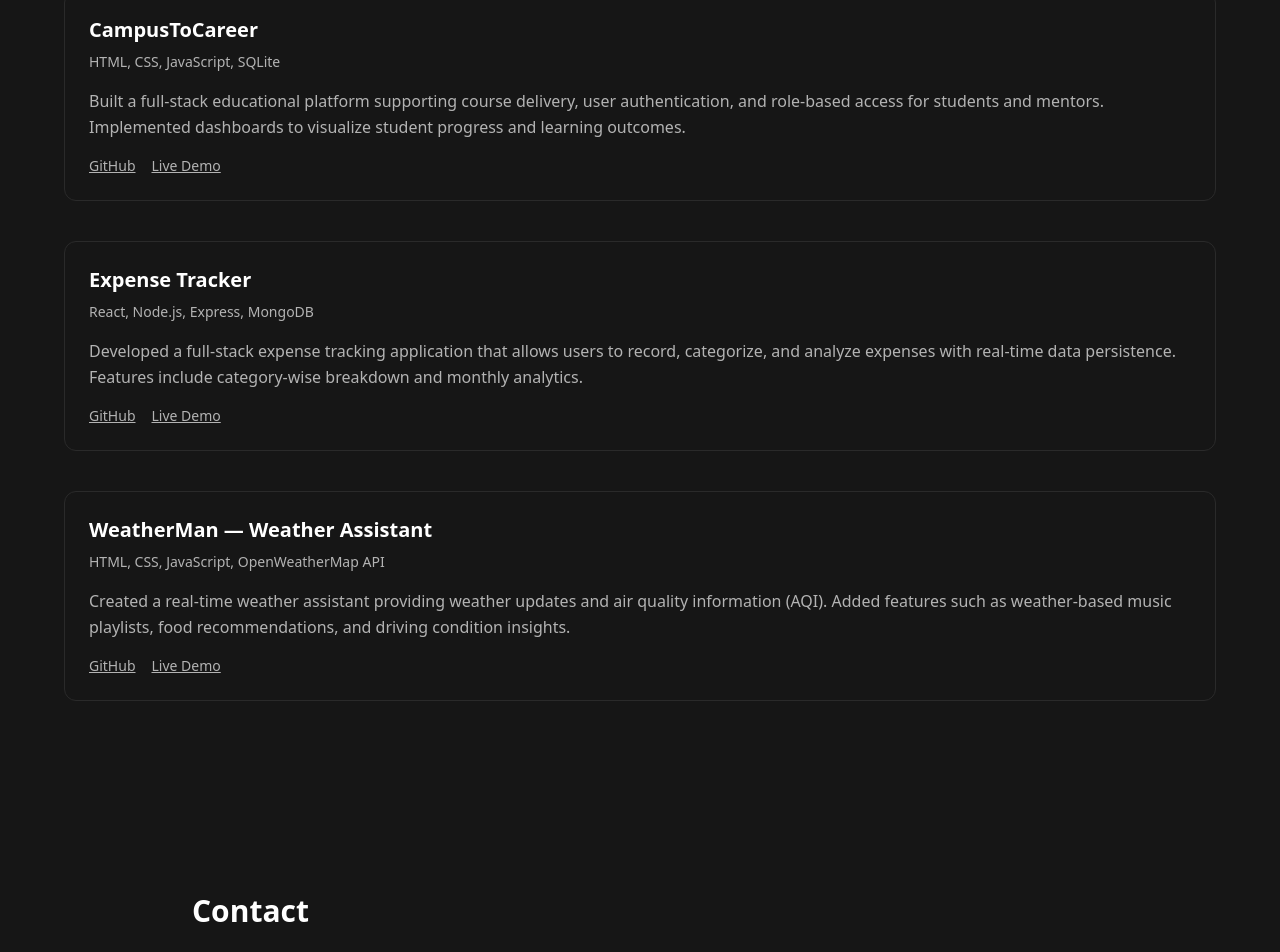
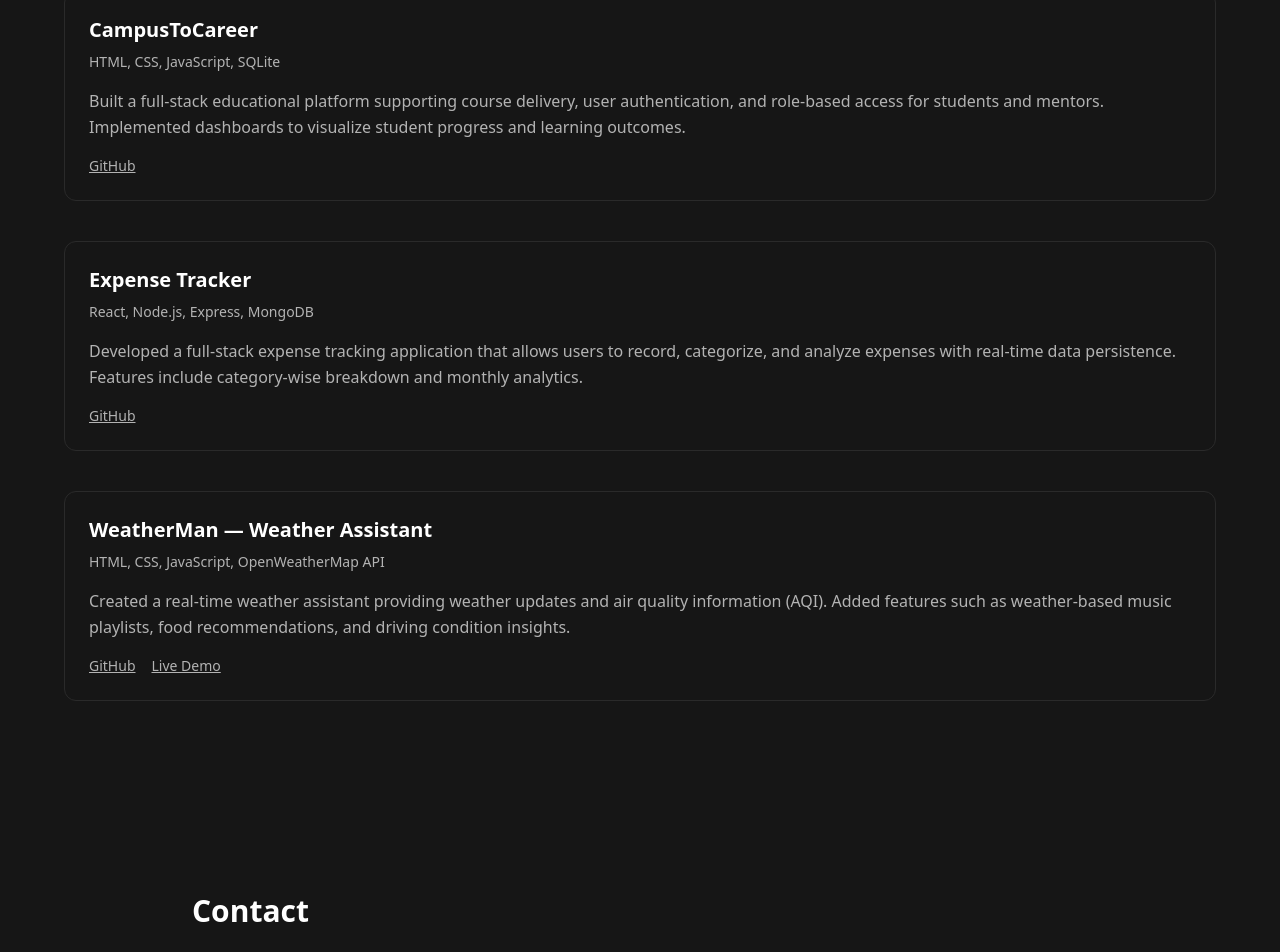
Before and after one commit to Siddharthmadini/portfolio, a React (Vite) app: page / in a window 1280 px wide. Shown: the part 2071-3023 px from the top of the page. Built offline with nearby package versions, Linux system fonts and the light colour scheme.

Commit message:
Fix navbar scroll behavior

```diff
--- a/src/components/Contact.jsx
+++ b/src/components/Contact.jsx
@@ -2,7 +2,7 @@ import { motion } from "framer-motion";
 export default function Contact() {
   return (
     <motion.section
-  id="about"
+  id="contact"
   className="py-24 px-6 bg-[var(--bg-secondary)]"
   initial={{ opacity: 0, y: 40 }}
   whileInView={{ opacity: 1, y: 0 }}
--- a/src/components/Projects.jsx
+++ b/src/components/Projects.jsx
@@ -2,14 +2,13 @@ import { motion } from "framer-motion";
 export default function Projects() {
   return (
     <motion.section
-  id="about"
+      id="projects"
       className="py-24 px-6 bg-[var(--bg-secondary)]"
       initial={{ opacity: 0, y: 40 }}
       whileInView={{ opacity: 1, y: 0 }}
       viewport={{ once: true }}
       transition={{ duration: 0.6 }}
     >
-
       <div className="max-w-6xl mx-auto">
         <h2 className="text-3xl font-bold mb-10">Projects</h2>
 
@@ -31,17 +30,11 @@ export default function Projects() {
 
             <div className="flex gap-4 text-sm">
               <a
-                href="https://github.com/Siddharthmadini"
+                href="https://github.com/Siddharthmadini/campus-to-career"
                 target="_blank"
                 className="underline text-[var(--text-muted)] hover:text-white"
               >
                 GitHub
-              </a>
-              <a
-                href="#"
-                className="underline text-[var(--text-muted)] hover:text-white"
-              >
-                Live Demo
               </a>
             </div>
           </div>
@@ -63,17 +56,11 @@ export default function Projects() {
 
             <div className="flex gap-4 text-sm">
               <a
-                href="https://github.com/Siddharthmadini"
+                href="https://github.com/Siddharthmadini/ExpenseTracker"
                 target="_blank"
                 className="underline text-[var(--text-muted)] hover:text-white"
               >
                 GitHub
-              </a>
-              <a
-                href="#"
-                className="underline text-[var(--text-muted)] hover:text-white"
-              >
-                Live Demo
               </a>
             </div>
           </div>
@@ -97,7 +84,7 @@ export default function Projects() {
 
             <div className="flex gap-4 text-sm">
               <a
-                href="https://github.com/Siddharthmadini"
+                href="https://github.com/Siddharthmadini/WeatherMan"
                 target="_blank"
                 className="underline text-[var(--text-muted)] hover:text-white"
               >
--- a/src/components/Skills.jsx
+++ b/src/components/Skills.jsx
@@ -2,7 +2,7 @@ import { motion } from "framer-motion";
 export default function Skills() {
   return (
     <motion.section
-      id="about"
+      id="skills"
       className="py-24 px-6 bg-[var(--bg-secondary)]"
       initial={{ opacity: 0, y: 40 }}
       whileInView={{ opacity: 1, y: 0 }}
```
Lines whose indentation alone changed are shown as unchanged.
